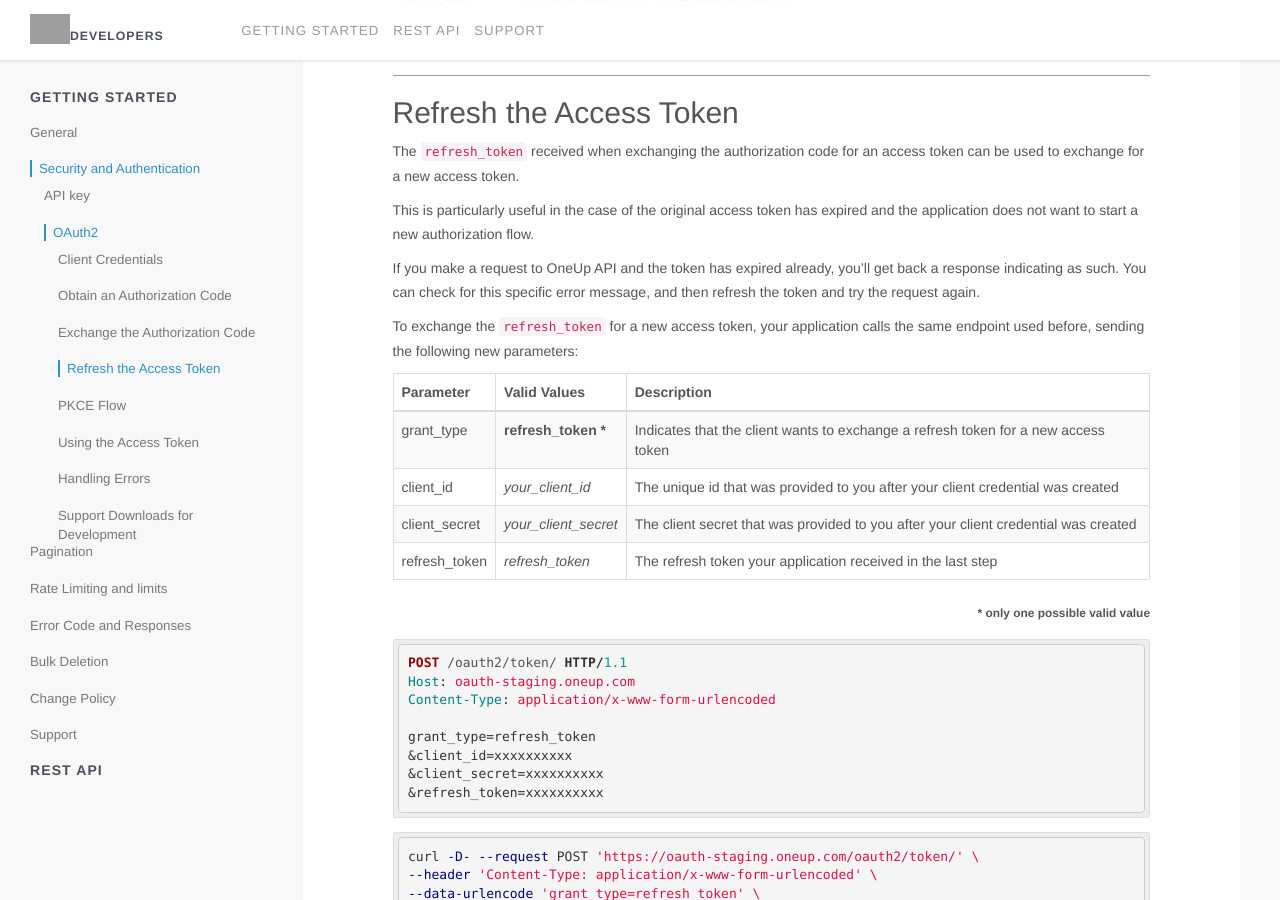
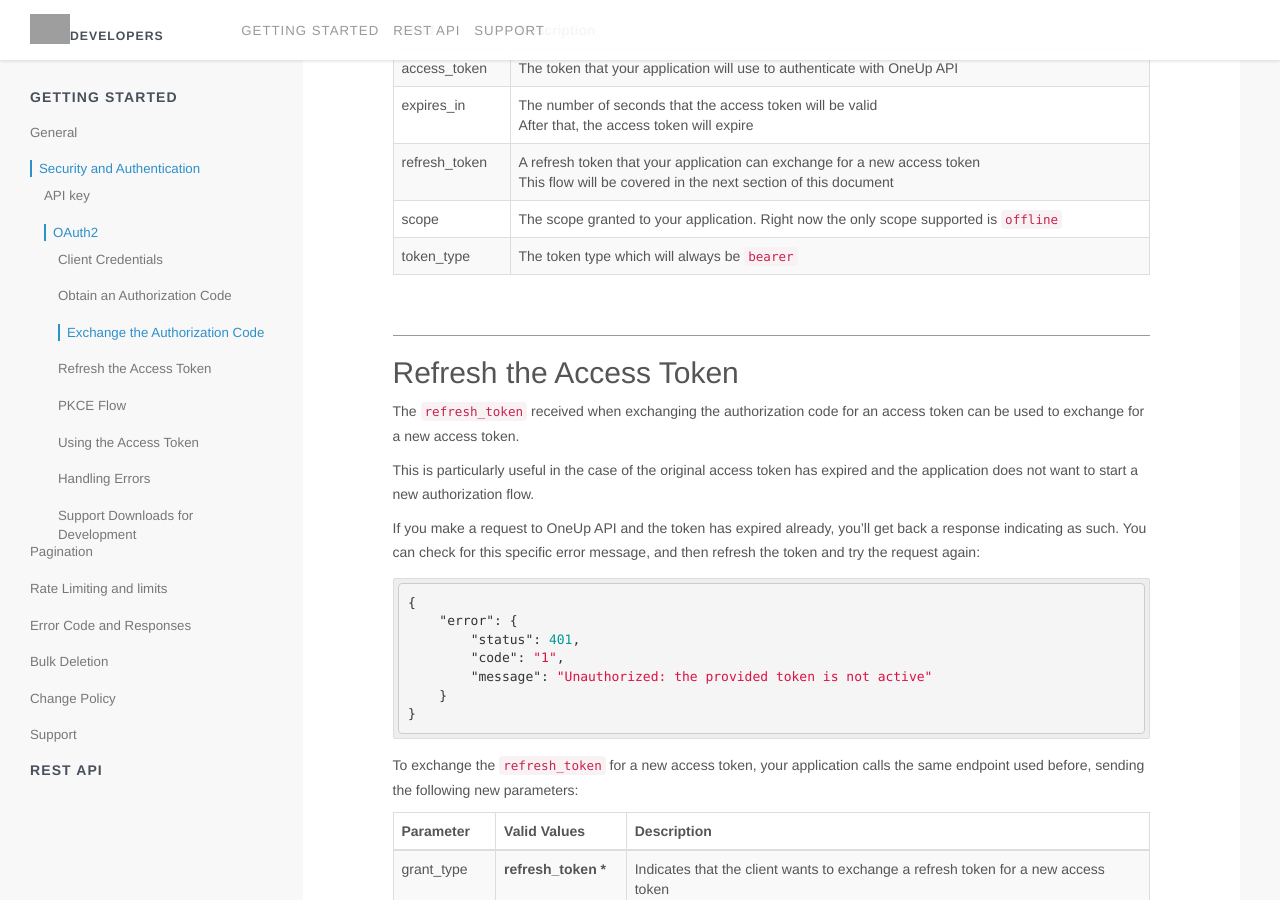
Before and after one commit to myERP/myerp.github.io, a Jekyll site: the page built from index.html, in a window 1280 px wide and 900 px high, scrolled down 7534 px. Built offline with Jekyll 4.4.1, drawn with Linux system fonts in a browser that asks for light colours; nearby versions of some CDN libraries; Markdown is read by kramdown in place of the engine named in the settings; a style sheet for code colours, icons or effects is not loaded; some of the changed text lies outside the part shown; grey boxes are pictures that could not be loaded.

Commit message:
adds changes requested in the code review

```diff
--- a/_includes/1.0/overview/security/oauth2/authorization.html
+++ b/_includes/1.0/overview/security/oauth2/authorization.html
@@ -78,4 +78,16 @@
 GET /xxxxxxxxxx?code=xxxxxxxxxx HTTP/1.1
 Host: your.host
 {% endhighlight %}
+
+    <div class="panel panel-warning">
+        <div class="panel-heading">Note</div>
+        <div class="panel-body">
+            In case the user press the <kbd>deny</kbd> button. The Authorization will reply with the following response to your <kbd>callback</kbd> url:</p>
+
+{% highlight http %}
+GET error=access_denied&error_description=the+resource+owner+denied+the+request&state=xxxxxxxxxx HTTP/1.1
+Host: your.host
+{% endhighlight %}
+        </div>
+    </div>
 </div>
--- a/_includes/1.0/overview/security/oauth2/downloads.html
+++ b/_includes/1.0/overview/security/oauth2/downloads.html
@@ -3,7 +3,16 @@
     <h2>Support Downloads for Development</h2>
 
     <p>The following downloads can be used by developers to validate the client against OneUp <code>staging</code> environment</p>
-
+        <form method="get" action="{{ site.url }}/downloads/oneup.postman_collection.json">
+            <button type="submit" class="btn btn-outline-primary">
+                <svg width="1em" height="1em" viewBox="0 0 16 16" class="bi bi-download" fill="currentColor" xmlns="http://www.w3.org/2000/svg">
+                    <path fill-rule="evenodd" d="M.5 9.9a.5.5 0 0 1 .5.5v2.5a1 1 0 0 0 1 1h12a1 1 0 0 0 1-1v-2.5a.5.5 0 0 1 1 0v2.5a2 2 0 0 1-2 2H2a2 2 0 0 1-2-2v-2.5a.5.5 0 0 1 .5-.5z"></path>
+                    <path fill-rule="evenodd" d="M7.646 11.854a.5.5 0 0 0 .708 0l3-3a.5.5 0 0 0-.708-.708L8.5 10.293V1.5a.5.5 0 0 0-1 0v8.793L5.354 8.146a.5.5 0 1 0-.708.708l3 3z"></path>
+                </svg>
+            </button>
+               Request example with OAuth2 Authorization for <a href="https://www.postman.com" target="_blank">Postman</a>
+        </form>
+    </p>
     <p>
         <form method="get" action="{{ site.url }}/downloads/http-client.zip">
             <button type="submit" class="btn btn-outline-primary">
@@ -12,18 +21,15 @@
                     <path fill-rule="evenodd" d="M7.646 11.854a.5.5 0 0 0 .708 0l3-3a.5.5 0 0 0-.708-.708L8.5 10.293V1.5a.5.5 0 0 0-1 0v8.793L5.354 8.146a.5.5 0 1 0-.708.708l3 3z"></path>
                 </svg>
             </button>
-            <a href="https://www.postman.com" target="_blank">Postman</a> request example with OAuth2 Authorization
+               Example for the entire OAuth2 flow using <a href="https://www.jetbrains.com/help/idea/http-client-in-product-code-editor.html" target="_blank">Intellij's HTTP Request</a>
         </form>
     </p>
-    <p>
-        <form method="get" action="{{ site.url }}/downloads/oneup.postman_collection.json">
-            <button type="submit" class="btn btn-outline-primary">
-                <svg width="1em" height="1em" viewBox="0 0 16 16" class="bi bi-download" fill="currentColor" xmlns="http://www.w3.org/2000/svg">
-                    <path fill-rule="evenodd" d="M.5 9.9a.5.5 0 0 1 .5.5v2.5a1 1 0 0 0 1 1h12a1 1 0 0 0 1-1v-2.5a.5.5 0 0 1 1 0v2.5a2 2 0 0 1-2 2H2a2 2 0 0 1-2-2v-2.5a.5.5 0 0 1 .5-.5z"></path>
-                    <path fill-rule="evenodd" d="M7.646 11.854a.5.5 0 0 0 .708 0l3-3a.5.5 0 0 0-.708-.708L8.5 10.293V1.5a.5.5 0 0 0-1 0v8.793L5.354 8.146a.5.5 0 1 0-.708.708l3 3z"></path>
-                </svg>
-            </button>
-            <a href="https://www.jetbrains.com/help/idea/http-client-in-product-code-editor.html" target="_blank">Intellij's HTTP Request</a> example for the entire OAuth2 flow
-        </form>
+    <p>You can download the files by clicking in the above
+        <button class="btn btn-outline-primary">
+            <svg width="1em" height="1em" viewBox="0 0 16 16" class="bi bi-download" fill="currentColor" xmlns="http://www.w3.org/2000/svg">
+                <path fill-rule="evenodd" d="M.5 9.9a.5.5 0 0 1 .5.5v2.5a1 1 0 0 0 1 1h12a1 1 0 0 0 1-1v-2.5a.5.5 0 0 1 1 0v2.5a2 2 0 0 1-2 2H2a2 2 0 0 1-2-2v-2.5a.5.5 0 0 1 .5-.5z"></path>
+                <path fill-rule="evenodd" d="M7.646 11.854a.5.5 0 0 0 .708 0l3-3a.5.5 0 0 0-.708-.708L8.5 10.293V1.5a.5.5 0 0 0-1 0v8.793L5.354 8.146a.5.5 0 1 0-.708.708l3 3z"></path>
+            </svg>
+        </button> image.</p>
     </p>
 </div>
--- a/_includes/1.0/overview/security/oauth2/refresh.html
+++ b/_includes/1.0/overview/security/oauth2/refresh.html
@@ -6,7 +6,17 @@
 
     <p>This is particularly useful in the case of the original access token has expired and the application does not want to start a new authorization flow.</p>
 
-    <p>If you make a request to OneUp API and the token has expired already, you’ll get back a response indicating as such. You can check for this specific error message, and then refresh the token and try the request again.</p>
+    <p>If you make a request to OneUp API and the token has expired already, you’ll get back a response indicating as such. You can check for this specific error message, and then refresh the token and try the request again:</p>
+
+{% highlight json %}
+{
+    "error": {
+        "status": 401,
+        "code": "1",
+        "message": "Unauthorized: the provided token is not active"
+    }
+}
+{% endhighlight %}
 
     <p>To exchange the <code>refresh_token</code> for a new access token, your application calls the same endpoint used before, sending the following new parameters:</p>
 
```
